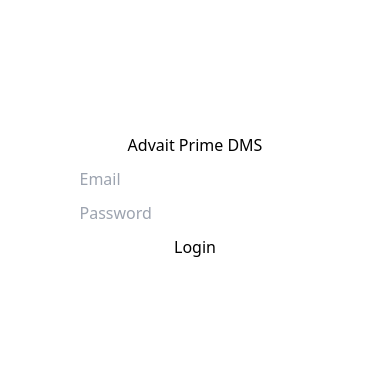
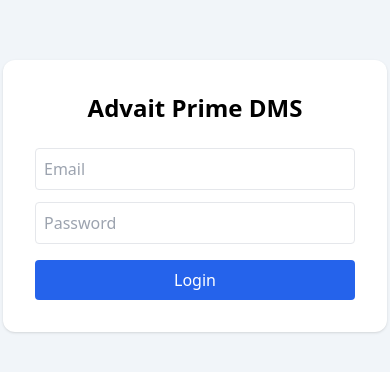
Before and after one commit to psh2590/advait-dms-frontend, a React (Vite) app: page / in a window 390 px wide. Shown: the part 226-598 px from the top of the page. Built offline with nearby package versions, Linux system fonts and the light colour scheme.

Commit message:
Refactor Login component layout and styling
Refactored the Login component to improve layout and styling. Removed the old styles and added new class-based styling for better responsiveness.

```diff
--- a/src/pages/Login.jsx
+++ b/src/pages/Login.jsx
@@ -3,27 +3,30 @@ import { useNavigate } from "react-router-dom";
 export default function Login() {
   const navigate = useNavigate();
 
-  const login = () => {
-    navigate("/dashboard");
-  };
+  return (
+    <div className="min-h-screen flex items-center justify-center bg-slate-100">
+      <div className="bg-white p-8 rounded-xl shadow w-96">
+        <h1 className="text-2xl font-bold mb-6 text-center">
+          Advait Prime DMS
+        </h1>
 
-  return (
-    <div style={styles.container}>
-      <h1>Advait Prime DMS</h1>
-      <input placeholder="Email" />
-      <input placeholder="Password" type="password" />
-      <button onClick={login}>Login</button>
+        <input
+          className="w-full border p-2 rounded mb-3"
+          placeholder="Email"
+        />
+        <input
+          type="password"
+          className="w-full border p-2 rounded mb-4"
+          placeholder="Password"
+        />
+
+        <button
+          onClick={() => navigate("/dashboard")}
+          className="w-full bg-blue-600 text-white py-2 rounded hover:bg-blue-700"
+        >
+          Login
+        </button>
+      </div>
     </div>
   );
 }
-
-const styles = {
-  container: {
-    height: "100vh",
-    display: "flex",
-    flexDirection: "column",
-    justifyContent: "center",
-    alignItems: "center",
-    gap: "10px",
-  },
-};
```
